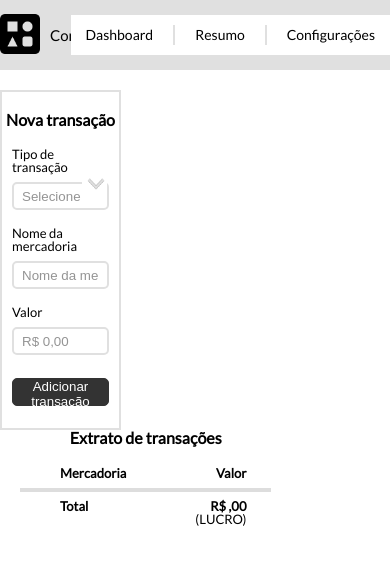
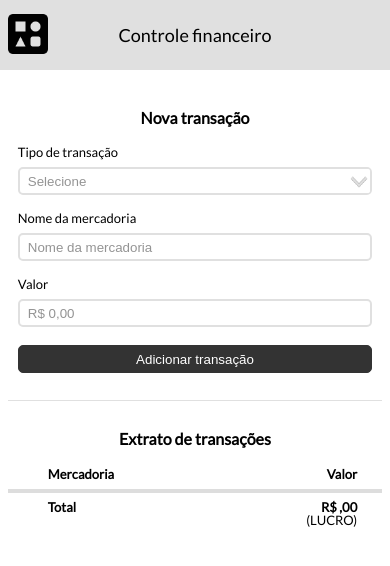
Before and after one commit to LuizRamos19/financial-control, an Angular app: page / in a window 390 px wide. Shown: the top 566 px of the page. Built offline with nearby package versions, Linux system fonts and the light colour scheme.

Commit message:
Adicionando responsividade aos componentes

```diff
--- a/src/app/app.component.scss
+++ b/src/app/app.component.scss
@@ -7,3 +7,10 @@
     position: relative;
     margin-top: 20px;
 }
+
+@media (max-width: 1150px) {
+    .content-container {
+        margin-left: 2%;
+        margin-right: 2%;
+    }
+}
--- a/src/app/extract/extract.scss
+++ b/src/app/extract/extract.scss
@@ -1,6 +1,5 @@
 .extract-content {
-    width: 69.6%;
-    // float: left;
+    width: 70%;
     overflow: hidden;
     height: inherit;
     position: relative;
@@ -52,10 +51,18 @@ tr:hover:not(.title):not(.total) {
 
 .extract-content > .table-extract .icon {
     position: absolute;
-    left: 43px;
+    transform: translateX(-18px);
 }
 
 .extract-content > .table-extract .extract-info {
     display: block;
     font-weight: normal;
 }
+
+@media (max-width: 768px) {
+    .extract-content {
+        width: 100%;
+        padding-left: 0;
+        padding-top: 8%;
+    }
+}
--- a/src/app/header/header.html
+++ b/src/app/header/header.html
@@ -1,13 +1,12 @@
 <div class="header-container">
     <div class="header-content">
-        <div class="icon-title">
-            <figure class="icon-container">
-                <img class="icon" src="assets/img/forms.png" alt="Fone de ouvido" />
-            </figure>
-            <h1 class="title">Controle financeiro</h1>
-        </div>
+        <figure class="icon-container">
+            <img class="icon" src="assets/img/forms.png" alt="Fone de ouvido" />
+        </figure>
+        <h1 class="title">Controle financeiro</h1>
         <nav class="navigation">
             <ul id="menu" class="list">
+                <li class="item -menu"><a href="#menu" class="menu">Menu</a></li>
                 <li class="item -first">
                     <a class="action" href="">Dashboard</a>
                 </li>
--- a/src/app/header/header.scss
+++ b/src/app/header/header.scss
@@ -13,31 +13,27 @@
     position: relative;
 }
 
-.header-container > .header-content > .icon-title {
+.header-container > .header-content > .icon-container {
     left: 0;
     position: absolute;
     top: 50%;
     transform: translateY(-50%);
-}
-
-.header-container > .header-content > .icon-title > .icon-container {
     display: inline-block;
 }
 
-.header-container > .header-content > .icon-title .icon {
+.header-container > .header-content > .icon-container .icon {
     width: 40px;
     height: 40px;
 }
 
-.header-container > .header-content > .icon-title > .title {
-    font-size: 15px;
+.header-content .title {
+    font-size: 18px;
     cursor: pointer;
     display: inline-block;
     position: absolute;
     top: 50%;
     transform: translateY(-50%);
-    width: 130px;
-    margin-left: 10px;
+    margin-left: 3em;
 }
 
 .header-container > .header-content > .navigation {
@@ -50,7 +46,11 @@
     height: 40px;
 }
 
-.header-container > .header-content .list {
+.header-container > .header-content > .navigation .-menu {
+    display: none;
+}
+
+.header-container > .header-content > .navigation > .list {
     display: inline-block;
     padding: 10px 15px;
 }
@@ -93,3 +93,39 @@
 .header-container > .header-content .action:hover:after {
     transform: scale(1);
 }
+
+@media (max-width: 1150px) {
+    .header-container > .header-content {
+        margin-left: 2%;
+        margin-right: 2%;
+    }
+}
+
+@media (max-width: 770px) {
+    .header-content .title {
+        margin-left: 0;
+        left: 50%;
+        transform: translateY(-50%) translateX(-50%);
+    }
+
+    .header-container > .header-content > .navigation {
+        display: none;
+    }
+
+    .header-container > .header-content > .navigation .-menu {
+		display: block;
+		box-sizing: border-box;
+		width: 40px;
+		height: 40px;
+		// background: url(assets/img/menu.png) no-repeat #fff center;
+		text-indent: -9999px;
+		margin: 0;
+		position: absolute;
+		top: 0;
+		left: 0;
+		cursor: pointer;
+
+		transform: translateX(-100%);
+		transition: transform 400ms 100ms linear;
+	}
+}
--- a/src/app/transaction/transaction.html
+++ b/src/app/transaction/transaction.html
@@ -18,7 +18,7 @@
             <label for="msg">Valor</label>
             <input name="value" placeholder="R$ 0,00" [(ngModel)]="value" (keyup)="value = formatCurrency(value)" class="control -last" type="text">
         </div>
-        <div class="from-group">
+        <div class="from-group form-button">
             <button class="control -button" (click)="addMerchandise(transactionType, merchandise, value)" [disabled]="isAllValues">
                 Adicionar transação
             </button>
--- a/src/app/transaction/transaction.scss
+++ b/src/app/transaction/transaction.scss
@@ -6,6 +6,7 @@
     position: relative;
     border: 2px solid #e0e0e0;
     padding: 20px 0 10px;
+    box-sizing: border-box;
 }
 
 .transaction-content > .title{
@@ -21,13 +22,14 @@
 
 .transaction-content > .transaction-form > .from-group {
     width: 100%;
+    box-sizing: border-box;
 }
 .transaction-content > .transaction-form > .from-group ::placeholder {
     color: #949494;
 }
 
 .transaction-content > .transaction-form .from-group > .control{
-    width: inherit;
+    width: 100%;
     margin: 8px 0 17px;
     border: 2px solid #e0e0e0;
     border-radius: 5px;
@@ -79,3 +81,45 @@
 .transaction-content > .transaction-form .from-group > .control.-button:active {
     transform: scale(0.9);
 }
+
+@media (max-width: 770px) {
+    .transaction-content {
+        width: 100%;
+    }
+
+    .transaction-content > .transaction-form > .from-group {
+        width: 25%;
+        display: inline-block;
+    }
+
+    .transaction-content > .transaction-form > .from-group:nth-of-type(2) {
+        width: 50%;
+    }
+
+    .transaction-content > .transaction-form > .from-group:not(.select) {
+        padding-left: 20px;
+    }
+
+    .transaction-content > .transaction-form > .from-group.form-button {
+        width: 15em;
+        float: right;
+        transform: translateY(-5px);
+    }
+}
+
+@media (max-width: 445px) {
+    .transaction-content {
+        border: none;
+        border-bottom: 1px solid #e0e0e0;
+        padding: 20px 0 22px;
+    }
+
+    .transaction-content > .transaction-form > .from-group {
+        width: 100%;
+    }
+
+    .transaction-content > .transaction-form > .from-group:not(.select) {
+        width: 100%;
+        padding-left: 0px;
+    }
+}
--- a/src/base.scss
+++ b/src/base.scss
@@ -8,6 +8,10 @@ body {
     background-color: #ffffff;
 }
 
+label {
+    display: block;
+}
+
 @media (max-width: 355px) {
     body {
         overflow-x: hidden;
```
Also changed, not shown: src/assets/img/menu.png (added).
